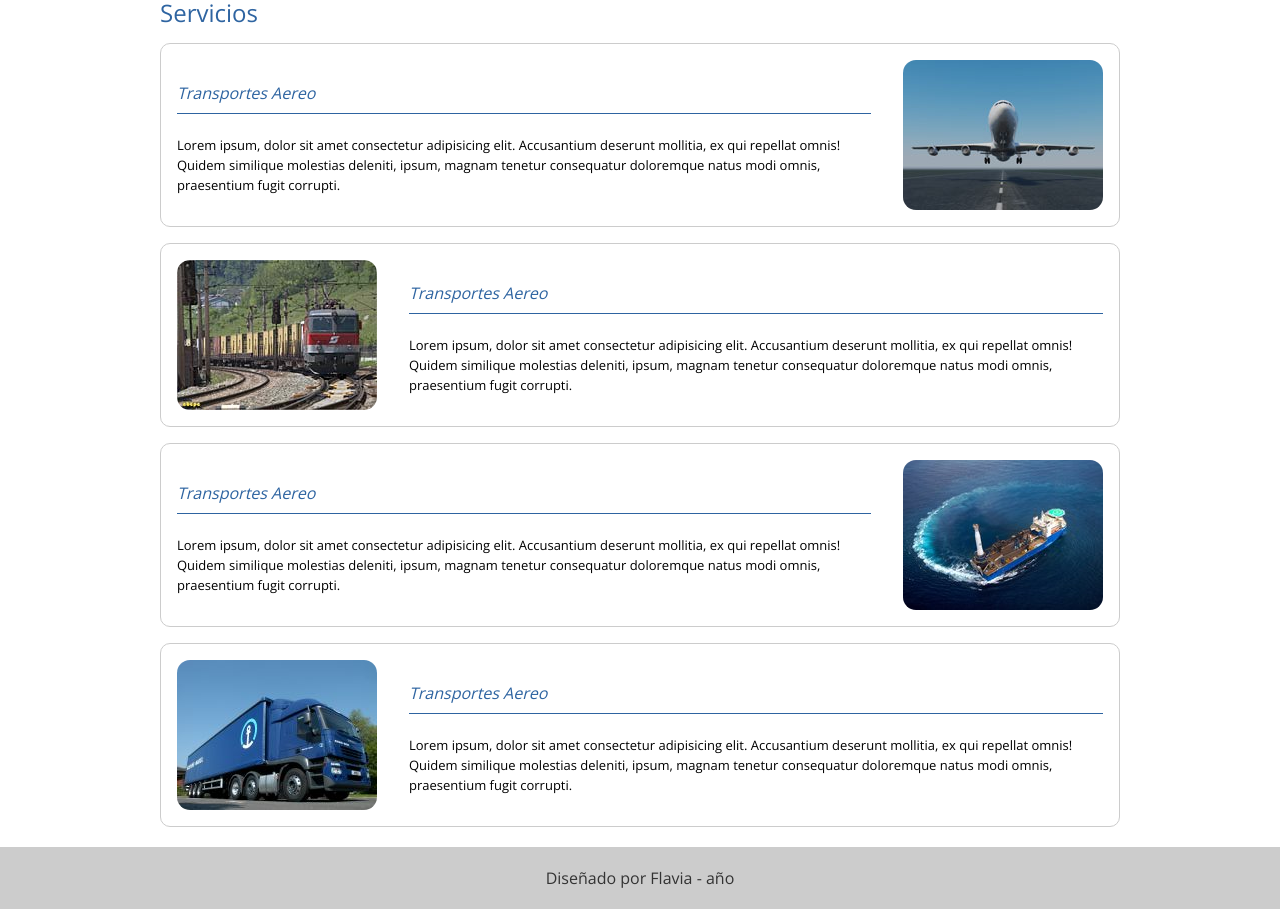
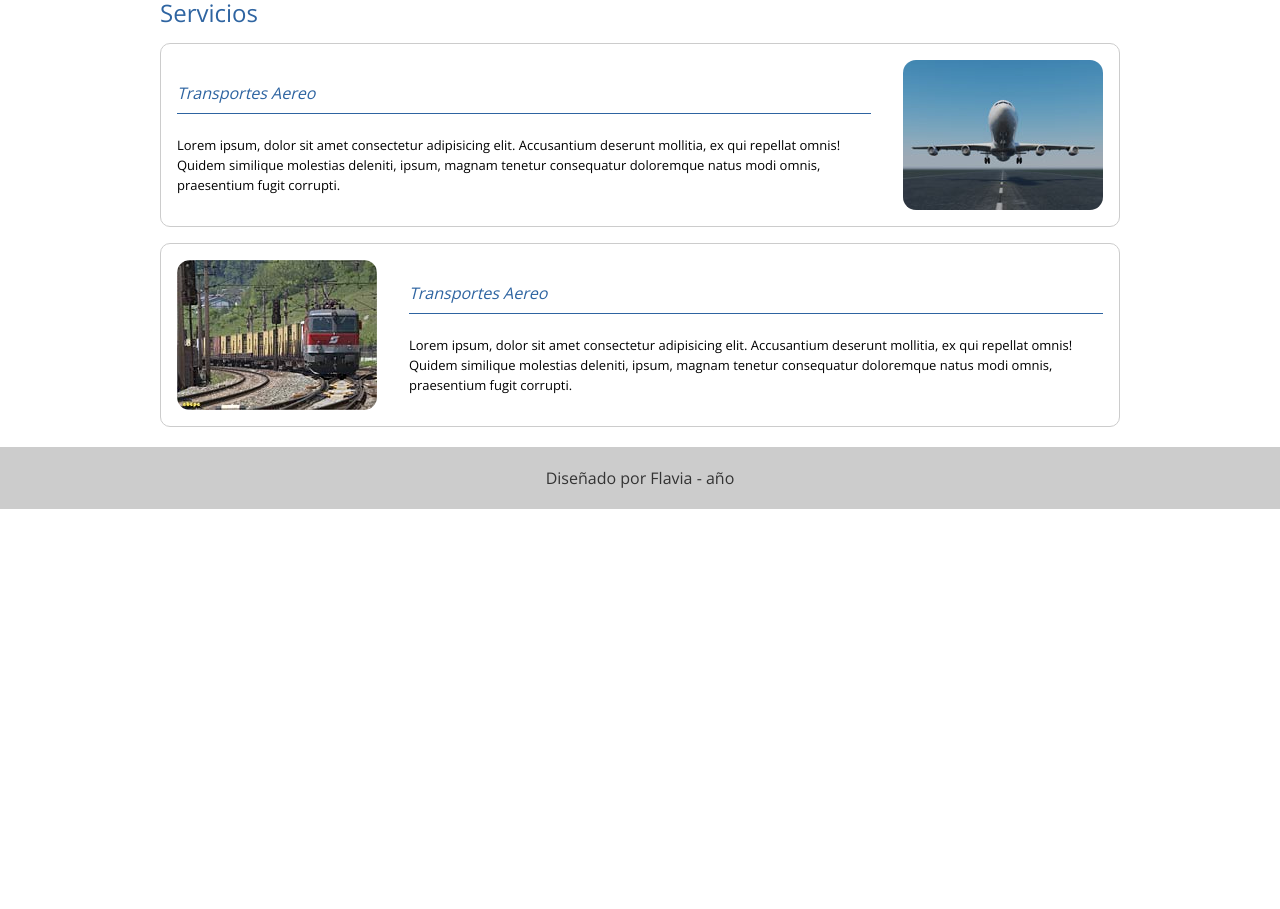
Before and after one commit to flaviaursino/LMV2022, a plain HTML site: page servicios.html in a window 1280 px wide. Shown: the part 197-1106 px from the top of the page. After the commit the page ends 800 px from the top, so only its background shows below. Drawn offline with nearby package versions, Linux system fonts and the light colour scheme.

Commit message:
saque 2 servicios

```diff
--- a/servicios.html
+++ b/servicios.html
@@ -51,24 +51,7 @@
                     natus modi omnis, praesentium fugit corrupti.</p>
             </div>
         </div>
-        <div class="servicio">
-            <img src="img/servicios/maritimo.jpg" alt="maritimo">
-            <div class="info">
-                <h4>Transportes Aereo</h4>
-                <p>Lorem ipsum, dolor sit amet consectetur adipisicing elit. Accusantium deserunt mollitia, ex qui
-                    repellat omnis! Quidem similique molestias deleniti, ipsum, magnam tenetur consequatur doloremque
-                    natus modi omnis, praesentium fugit corrupti.</p>
-            </div>
-        </div>
-        <div class="servicio">
-            <img src="img/servicios/terrestre.jpg" alt="terrestre">
-            <div class="info">
-                <h4>Transportes Aereo</h4>
-                <p>Lorem ipsum, dolor sit amet consectetur adipisicing elit. Accusantium deserunt mollitia, ex qui
-                    repellat omnis! Quidem similique molestias deleniti, ipsum, magnam tenetur consequatur doloremque
-                    natus modi omnis, praesentium fugit corrupti.</p>
-            </div>
-        </div>
+
 
 
     </main>
```
